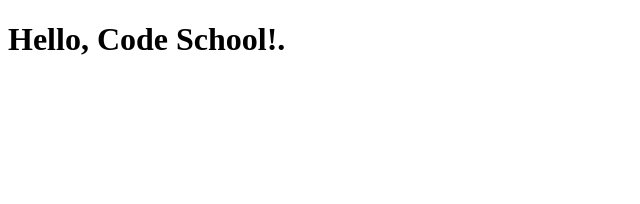
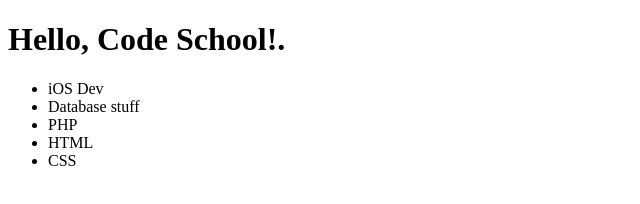
Before and after one commit to atclarkson/HelloCodeSchoolProject-master, a website: page index.html in a window 1280 px wide. Shown: the whole page, without its empty margins (0-640 px from the left). Drawn offline with Linux system fonts and the light colour scheme.

Commit message:
Finished Step 7 and 8

```diff
--- a/index.html
+++ b/index.html
@@ -7,6 +7,13 @@
     <meta name='viewport' content='width=device-width, initial-scale=1'>
   </head>
   <body>
-<h1>Hello, Code School!.</h1>
+    <h1>Hello, Code School!.</h1>
+    <ul>
+      <li>iOS Dev</li>
+      <li>Database stuff</li>
+      <li>PHP</li>
+      <li>HTML</li>
+      <li>CSS</li>
+    </ul>
   </body>
 </html>
```
